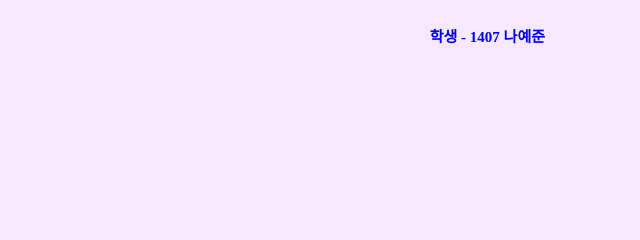
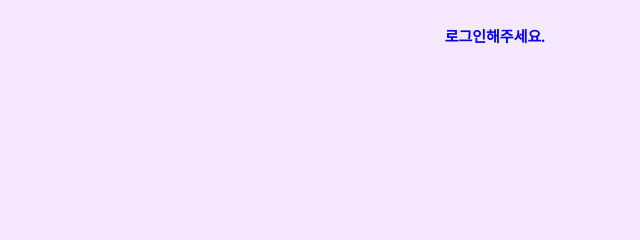
Before and after one commit to bsu414/Gsmfestival-Master, a plain HTML site: page index.html in a window 1280 px wide. Shown: the top 240 px of the page, 640-1280 px from the left. Drawn offline with Linux system fonts and the light colour scheme.

Commit message:
login이름 변경

```diff
--- a/index.html
+++ b/index.html
@@ -16,7 +16,7 @@
                 <!--logo-->
             </a>
                 <div class="user">
-                    <a href="login.html">학생 - 1407 나예준</a>
+                    <a href="login.html">로그인해주세요.</a>
                 </div>
             </a>
             <a href="login.html">
```
